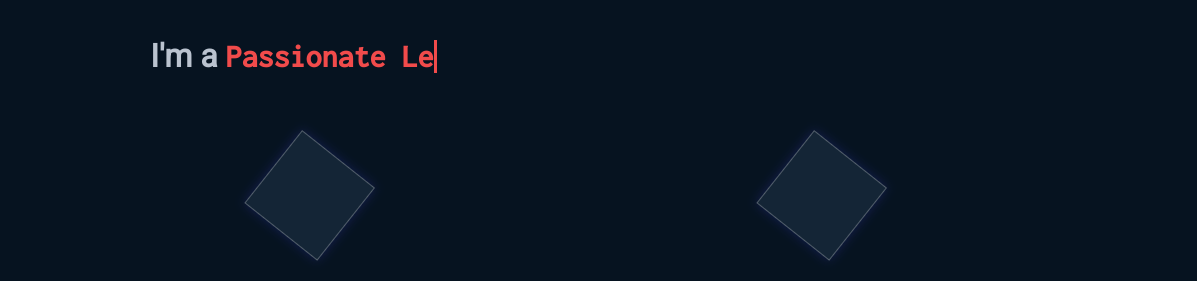
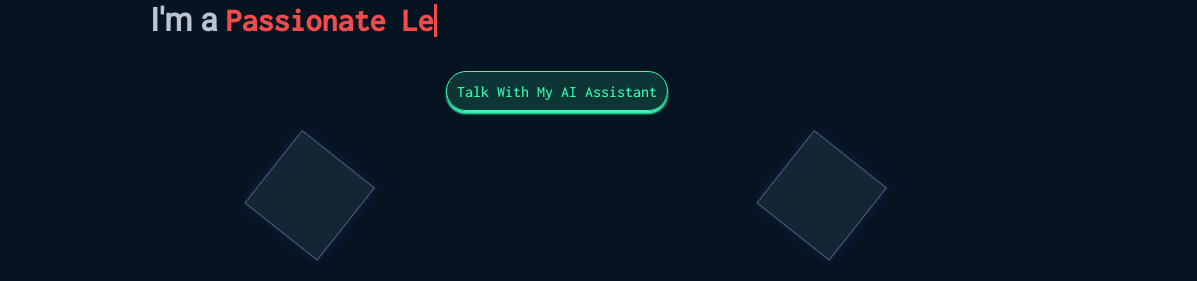
Before and after one commit to Boobalamurugan/Portfolio, a website: page public/index.html in a window 1280 px wide. Shown: the part 472-753 px from the top of the page, 83-1280 px from the left. Drawn offline with nearby package versions, Linux system fonts and the light colour scheme.

Commit message:
update ai assitance feature

```diff
--- a/public/CSS/home.css
+++ b/public/CSS/home.css
@@ -220,3 +220,9 @@
         display: none;
     }
 }
+
+.content a {
+    display: flex;
+    justify-content: center;
+    margin-top: 2rem;
+}
--- a/public/index.html
+++ b/public/index.html
@@ -122,6 +122,9 @@
             <h2>I'm a <span class="role" data-wait="1000"
                     data-words='["Student.","ML Enthusiast ","Passionate Learner."]'
                     data-wait='3000'></span></h2>
+            <a href="https://boobalamurugan-ai.onrender.com/" target="_blank">
+                <button class="ai-button">Talk With My AI Assistant</button>
+            </a>
         </div>
 
         <!-- For Background Animation -->
```
